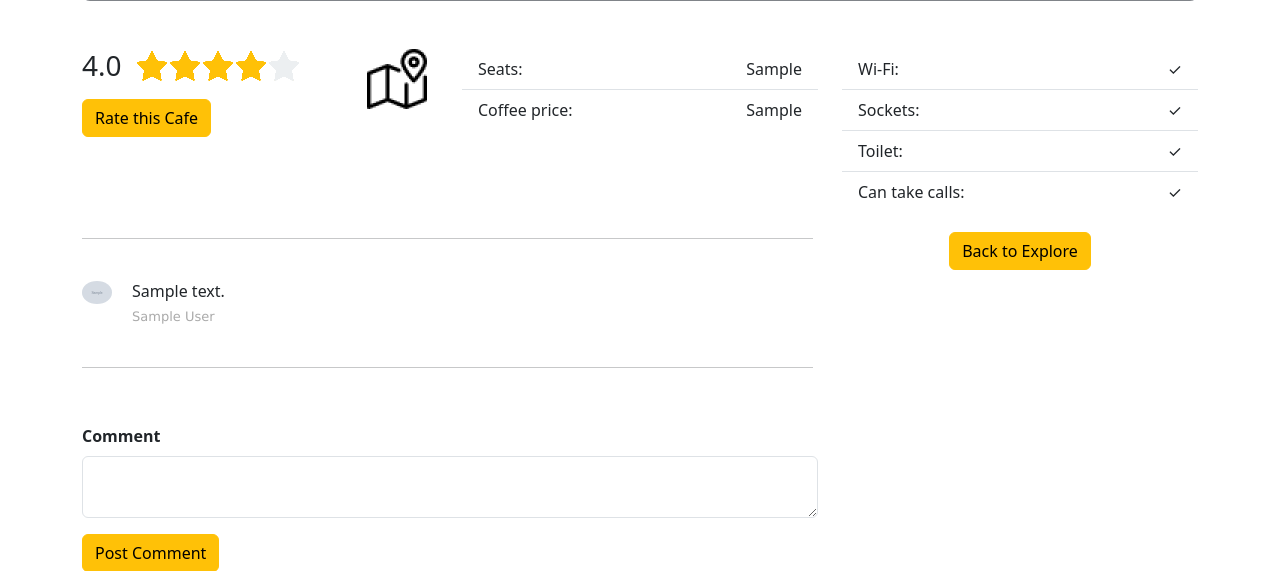
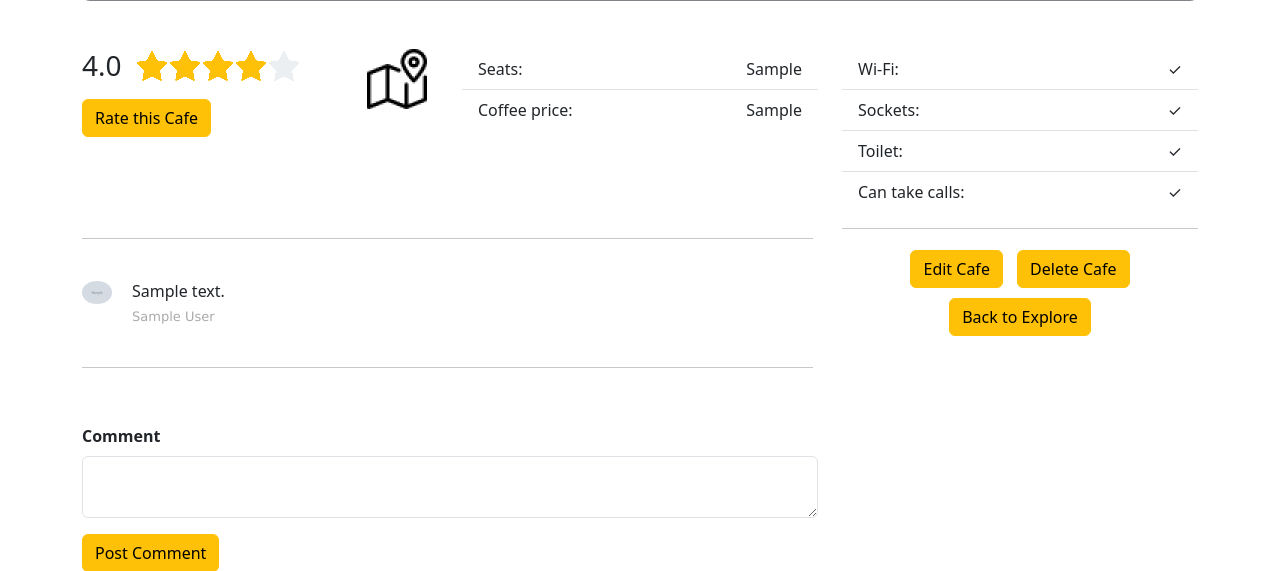
Before and after one commit to geoffm39/cafe-and-wifi-website, a Flask app: page /cafe/1 in a window 1280 px wide. Shown: the part 325-896 px from the top of the page. Run offline with Flask 3, Linux system fonts and the light colour scheme; tables that the repository leaves empty hold one stand-in row (values such as "Sample post"); grey boxes marked "Sample" are stand-in pictures; some libraries are stand-ins or nearby versions.

Commit message:
add edit and delete buttons to view cafe for admin

```diff
--- a/app/routes.py
+++ b/app/routes.py
@@ -117,7 +117,7 @@ def profile():
                            password_form=password_form)
 
 
-@app.route('/edit/<int:cafe_id>')
+@app.route('/edit/<int:cafe_id>', methods=['GET', 'POST'])
 @admin_only
 def edit_cafe(cafe_id):
     requested_cafe = db.get_or_404(Cafe, cafe_id)
@@ -152,7 +152,7 @@ def edit_cafe(cafe_id):
     return render_template('suggest_place.html', cafe_form=edit_form, is_edit=True)
 
 
-@app.route('/delete/<int:cafe_id>')
+@app.route('/delete/<int:cafe_id>', methods=['GET', 'POST'])
 @admin_only
 def delete_cafe(cafe_id):
     requested_cafe = db.get_or_404(Cafe, cafe_id)
--- a/app/static/css/style.css
+++ b/app/static/css/style.css
@@ -238,3 +238,7 @@
 .profile-image {
     margin-bottom: 10px;
 }
+
+.cafe-buttons a {
+    margin: 5px;
+}
--- a/app/templates/cafe.html
+++ b/app/templates/cafe.html
@@ -147,7 +147,10 @@
             {{ ckeditor.config(name='comment') }}
             {{ render_form(comment_form, novalidate=True, button_style='btn btn-warning') }}
         </div>
-        <div class="col-4 text-center">
+        <div class="col-4 text-center cafe-buttons">
+            <hr>
+            <a href="{{ url_for('edit_cafe', cafe_id=cafe.id) }}" class="btn btn-warning back-explore-button">Edit Cafe</a>
+            <a href="{{ url_for('delete_cafe', cafe_id=cafe.id) }}" class="btn btn-warning back-explore-button">Delete Cafe</a>
             <a href="{{ url_for('explore', **request.args) }}" class="btn btn-warning back-explore-button">Back to Explore</a>
         </div>
     </div>
```
